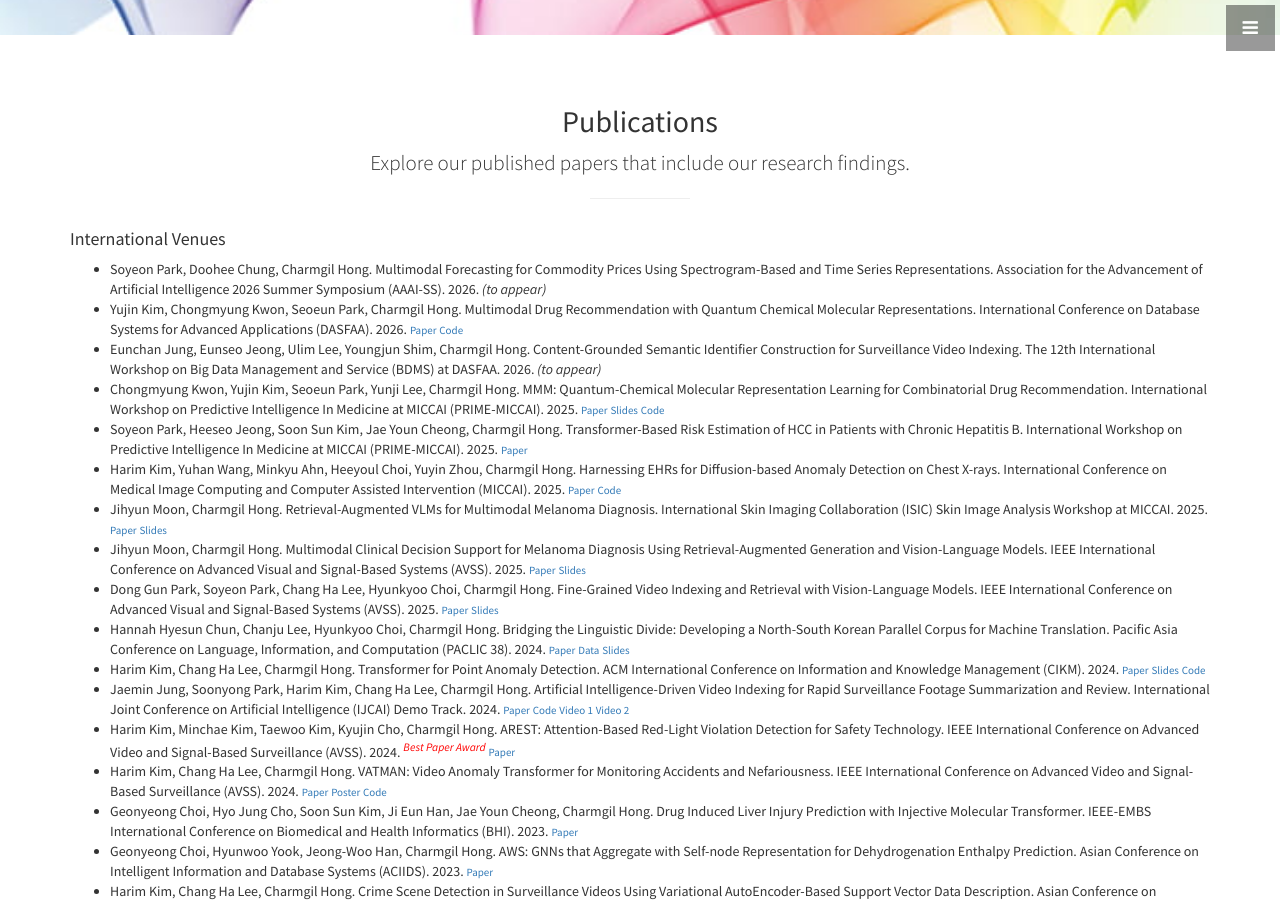
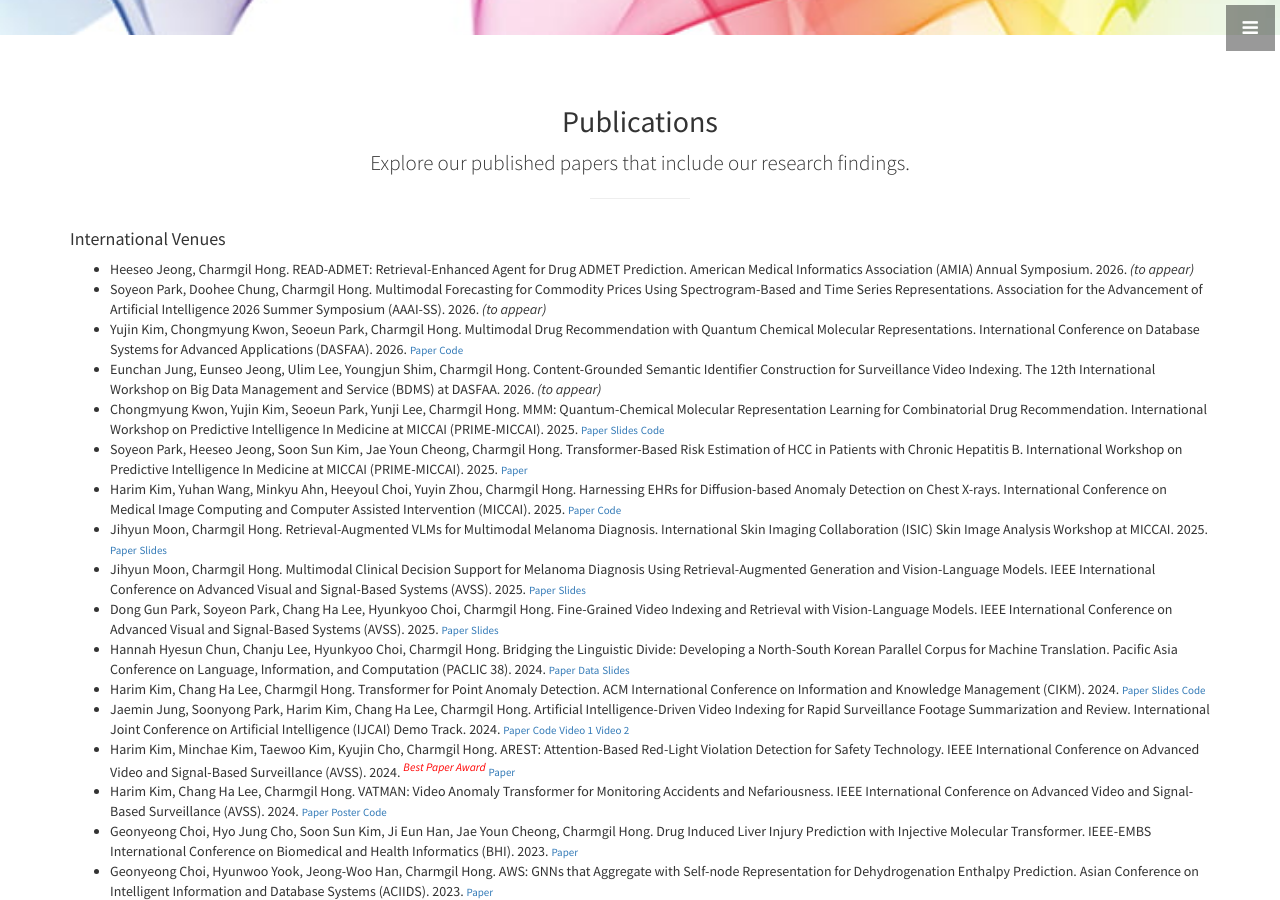
Before and after one commit to nth221/nth221.github.io, a Jekyll site: the page built from index.html, in a window 1280 px wide and 900 px high, scrolled down 3500 px. Built offline with Jekyll 4.4.1, drawn with Linux system fonts in a browser that asks for light colours.

Commit message:
modified:   _includes/portfolio.html

```diff
--- a/_includes/portfolio.html
+++ b/_includes/portfolio.html
@@ -9,6 +9,9 @@
           <div class="col-lg-12 text-justify">
             <h4>International Venues</h4>
             <ul class="publication-list">
+              <li>Heeseo Jeong, Charmgil Hong. READ-ADMET: Retrieval-Enhanced Agent for Drug ADMET Prediction. American Medical Informatics Association (AMIA) Annual Symposium. 2026.
+              	<em>(to appear)</em>
+              </li>
               <li>Soyeon Park, Doohee Chung, Charmgil Hong. Multimodal Forecasting for Commodity Prices Using Spectrogram-Based and Time Series Representations. Association for the Advancement of Artificial Intelligence 2026 Summer Symposium (AAAI-SS). 2026.
               	<em>(to appear)</em>
               </li>
```
